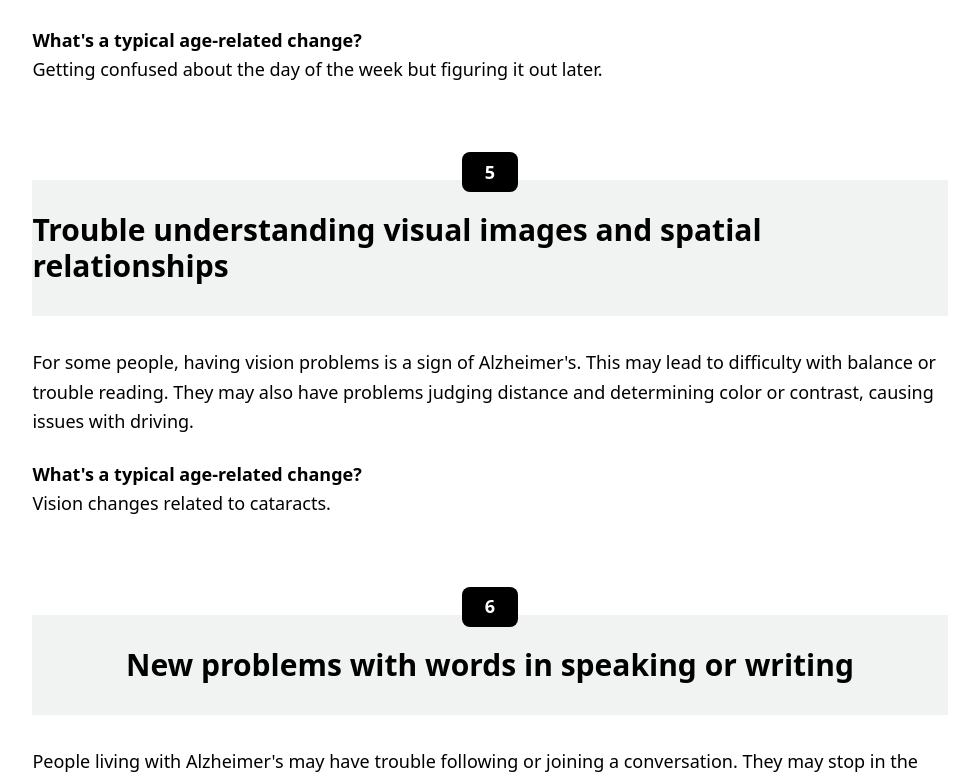
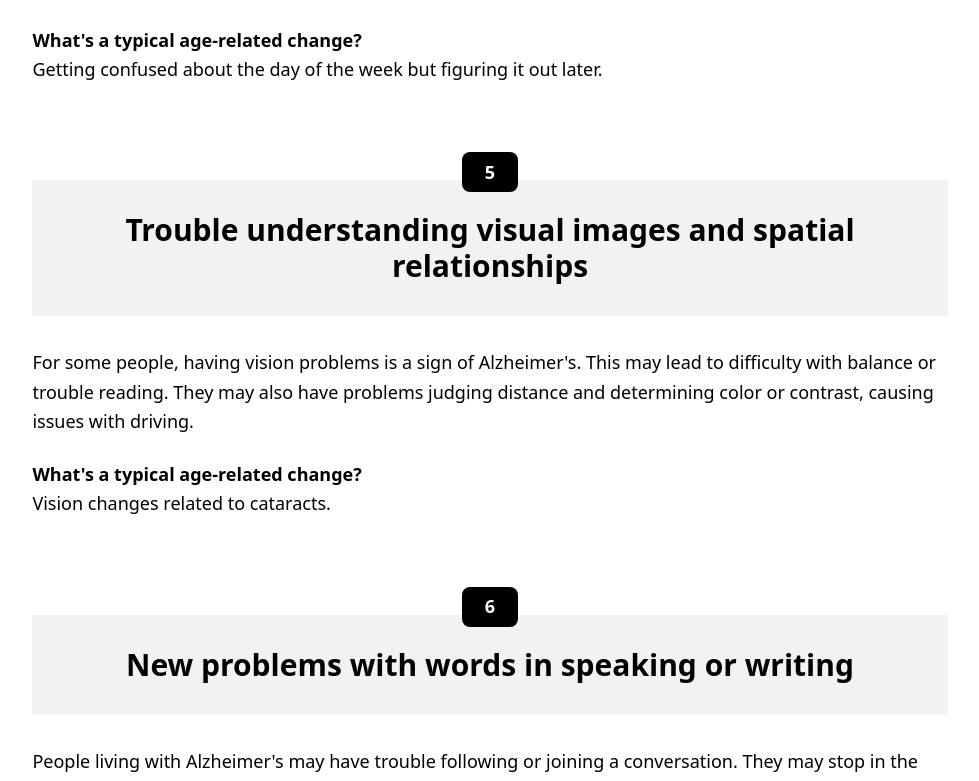
Before and after one commit to kgni/alz-news, a Next.js app in the folder frontend/: page /alzheimers/know-the-10-signs in a window 1280 px wide. Shown: the part 2009-2790 px from the top of the page, without its empty margins (150-1129 px from the left). Built offline with nearby package versions, Linux system fonts and the light colour scheme; no server answers.

Commit message:
add text-center to titles in countdownbox component

```diff
--- a/frontend/components/CountDownBox.js
+++ b/frontend/components/CountDownBox.js
@@ -6,7 +6,7 @@
 			<span className="absolute -top-7 w-14 h-10 rounded-lg flex items-center justify-center bg-black text-white font-bold">
 				{number}
 			</span>
-			<h2 className="text-3xl font-bold">{title}</h2>
+			<h2 className="text-3xl font-bold text-center">{title}</h2>
 		</div>
 	);
 };
```
